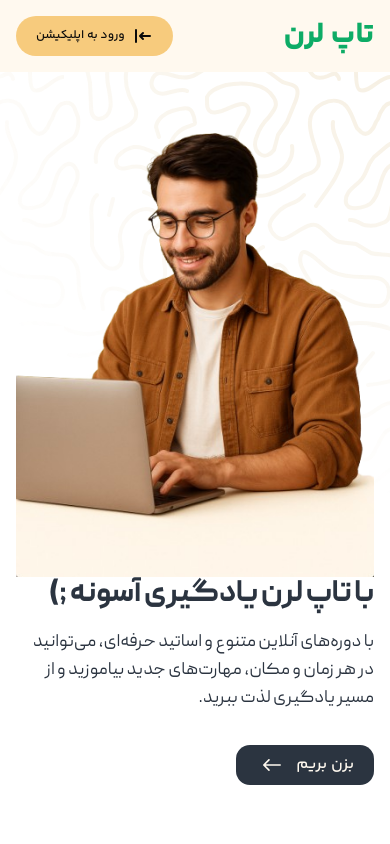
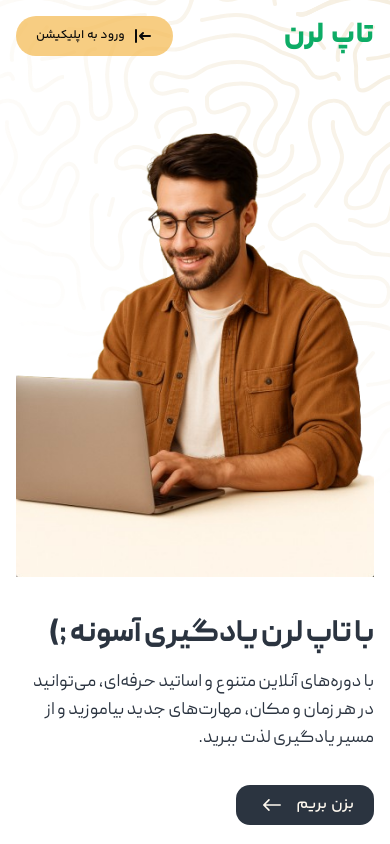
Before and after one commit to Learn-Top/Top-Learn-Main-Front, a React (Vite) app: page / in a window 390 px wide. Shown: the top 844 px of the page. Built offline with nearby package versions, Linux system fonts and the light colour scheme.

Commit message:
style: header doest have bg color when window is not scrolled

```diff
--- a/src/components/Header.component.tsx
+++ b/src/components/Header.component.tsx
@@ -1,3 +1,4 @@
+import React from "react";
 import { GoToApp } from "./GoToApp.component";
 import { HeaderLink, type IHeaderMenu } from "./HeaderLink.component";
 
@@ -17,8 +18,23 @@ const HeaderMenus: IHeaderMenu[] = [
 ];
 
 export const Header = () => {
+  const [isWindowScrolled, setIsWindowScrolled] = React.useState(false);
+
+  const checkIfWindowScrolled = React.useCallback(() => {
+    if (window.scrollY > 0) setIsWindowScrolled(true);
+    else setIsWindowScrolled(false);
+  }, []);
+
+  React.useEffect(() => {
+    window.addEventListener("scroll", checkIfWindowScrolled);
+
+    return () => window.removeEventListener("scroll", checkIfWindowScrolled);
+  }, [checkIfWindowScrolled]);
+
   return (
-    <header className="bg-top-learn-light fixed top-0 right-0 left-0 z-20 container flex h-18 items-center justify-between md:h-25">
+    <header
+      className={`${isWindowScrolled ? "bg-top-learn-light" : ""} fixed top-0 right-0 left-0 z-20 container flex h-18 items-center justify-between transition-all duration-75 md:h-25`}
+    >
       <div className="flex items-center gap-10">
         <h1 className="font-Bakh text-top-learn-secondary text-3xl font-extrabold">
           تاپ لرن
--- a/src/components/Introduction.component.tsx
+++ b/src/components/Introduction.component.tsx
@@ -7,7 +7,7 @@ export const Introduction = () => {
   return (
     <div className="container">
       <div className="flex grid-cols-2 flex-col-reverse items-center md:grid">
-        <div className="text-top-learn-dark col-span-2 md:col-span-1">
+        <div className="text-top-learn-dark col-span-2 mt-10 md:col-span-1 md:mt-0">
           <H2 title="با تاپ لرن یادگیری آسونه ;)" />
 
           <p className="mt-4 mb-8 text-lg lg:text-xl">
```
